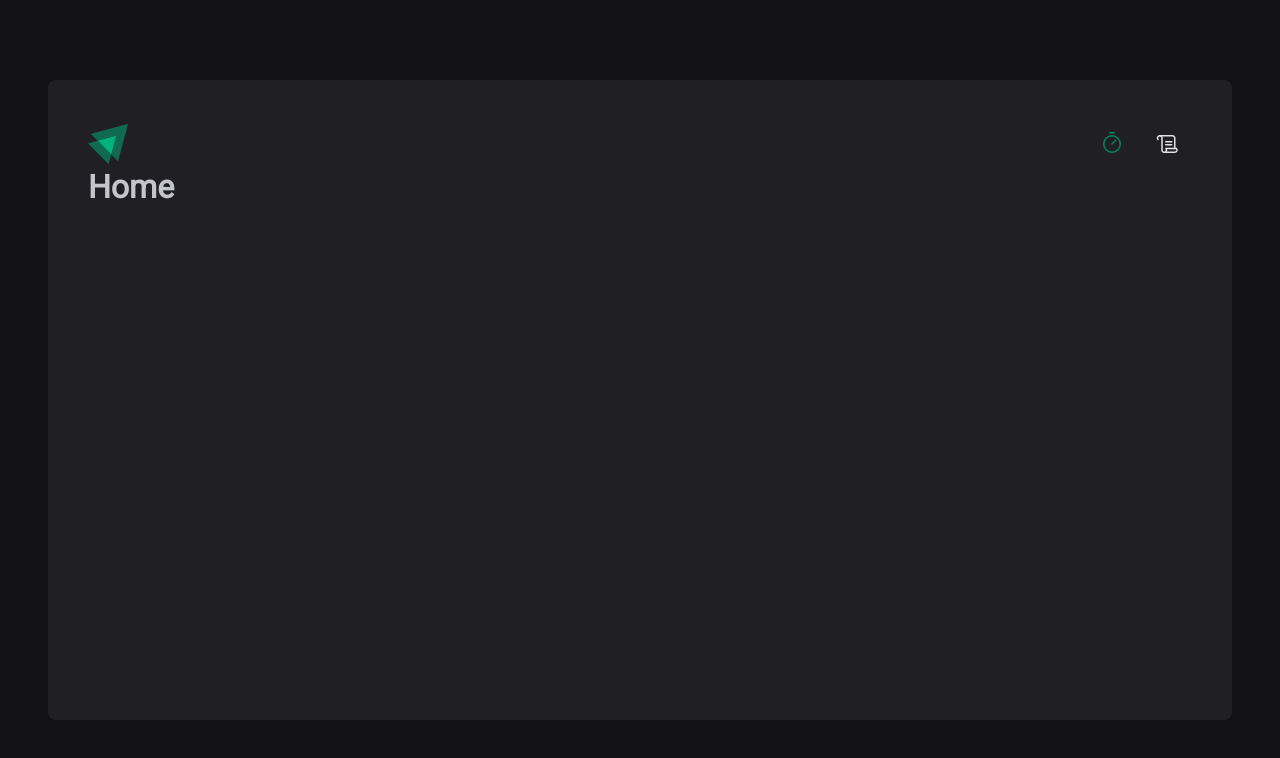
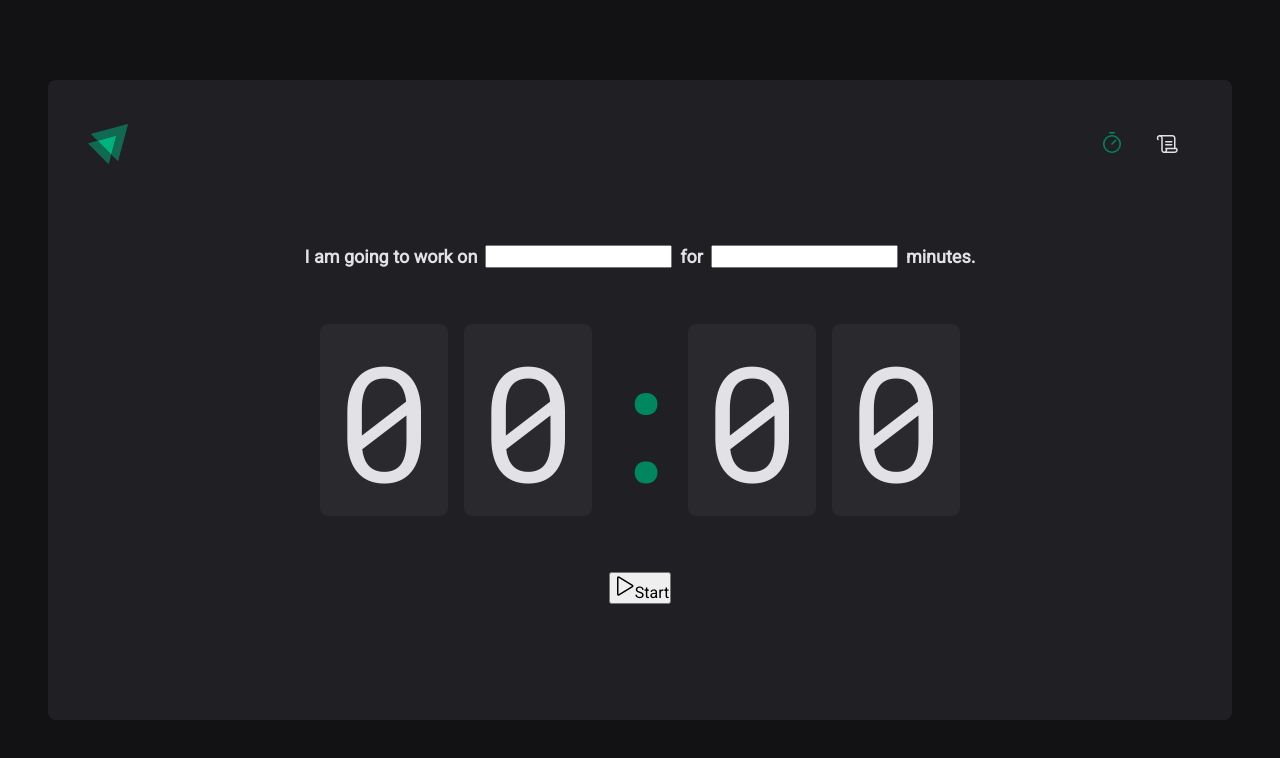
Before and after one commit to carlosmsv/timer, a React (Vite) app: page / in a window 1280 px wide. Shown: the top 758 px of the page. Built offline with nearby package versions, Linux system fonts and the light colour scheme.

Commit message:
:recycle::lipstick:Home Page

```diff
--- a/index.html
+++ b/index.html
@@ -8,7 +8,7 @@
 
     <meta name="viewport" content="width=device-width, initial-scale=1.0" />
 
-    <link href="https://fonts.googleapis.com/css2?family=Roboto&family=Roboto+Mono:wght@700&display=swap" rel="stylesheet" />
+    <link href="https://fonts.googleapis.com/css2?family=Roboto&family=Roboto+Mono:wght@400;700&display=swap" rel="stylesheet" />
 
     <title>Timer</title>
   </head>
--- a/src/pages/Home.tsx
+++ /dev/null
@@ -1,7 +0,0 @@
-export function Home() {
-  return (
-    <div>
-      <h1>Home</h1>
-    </div>
-  )
-}
--- /dev/null
+++ b/src/pages/Home/index.tsx
@@ -0,0 +1,38 @@
+import { Play } from 'phosphor-react'
+import {
+  CountdownContainer,
+  FormContainer,
+  HomeContainer,
+  Separator,
+} from './styles'
+
+export function Home() {
+  return (
+    <HomeContainer>
+      <form action="">
+        <FormContainer>
+          <label htmlFor="task">I am going to work on</label>
+          <input id="task" />
+
+          <label htmlFor="minutesAmount">for</label>
+          <input type="number" id="minutesAmount" />
+
+          <span>minutes.</span>
+        </FormContainer>
+
+        <CountdownContainer>
+          <span>0</span>
+          <span>0</span>
+          <Separator>:</Separator>
+          <span>0</span>
+          <span>0</span>
+        </CountdownContainer>
+
+        <button type="submit">
+          <Play size={24} />
+          Start
+        </button>
+      </form>
+    </HomeContainer>
+  )
+}
--- /dev/null
+++ b/src/pages/Home/styles.ts
@@ -0,0 +1,68 @@
+import styled from 'styled-components'
+
+export const HomeContainer = styled.main`
+  flex: 1;
+
+  display: flex;
+  flex-direction: column;
+  align-items: center;
+  justify-content: center;
+
+  form {
+    display: flex;
+    flex-direction: column;
+    align-items: center;
+    gap: 3.5rem;
+  }
+`
+
+export const BaseCountdownButton = styled.button`
+  width: 100%;
+`
+
+export const FormContainer = styled.div`
+  width: 100%;
+  display: flex;
+  align-items: center;
+  justify-content: center;
+  gap: 0.5rem;
+  color: ${(props) => props.theme['gray-100']};
+  font-size: 1.125rem;
+  font-weight: bold;
+  flex-wrap: wrap;
+`
+
+export const CountdownContainer = styled.div`
+  font-family: 'Roboto Mono', monospace;
+  font-size: 10rem;
+  line-height: 8rem;
+  color: ${(props) => props.theme['gray-100']};
+
+  display: flex;
+  gap: 1rem;
+
+  span {
+    background: ${(props) => props.theme['gray-700']};
+    padding: 2rem 1rem;
+    border-radius: 8px;
+  }
+`
+
+export const Separator = styled.div`
+  padding: 2rem 0;
+  color: ${(props) => props.theme['green-500']};
+
+  width: 4rem;
+  overflow: hidden;
+  display: flex;
+  justify-content: center;
+  align-items: center;
+
+  svg {
+    font-size: 2rem;
+  }
+
+  span {
+    font-size: 1.5rem;
+  }
+`
--- a/src/styles/global.ts
+++ b/src/styles/global.ts
@@ -15,6 +15,7 @@ export const GlobalStyle = createGlobalStyle`
   body {
     background: ${(props) => props.theme['gray-900']};
     color: ${(props) => props.theme['gray-300']};
+    -webkit-font-smoothing: antialiased;
   }
 
   body, input, textarea, button {
```
